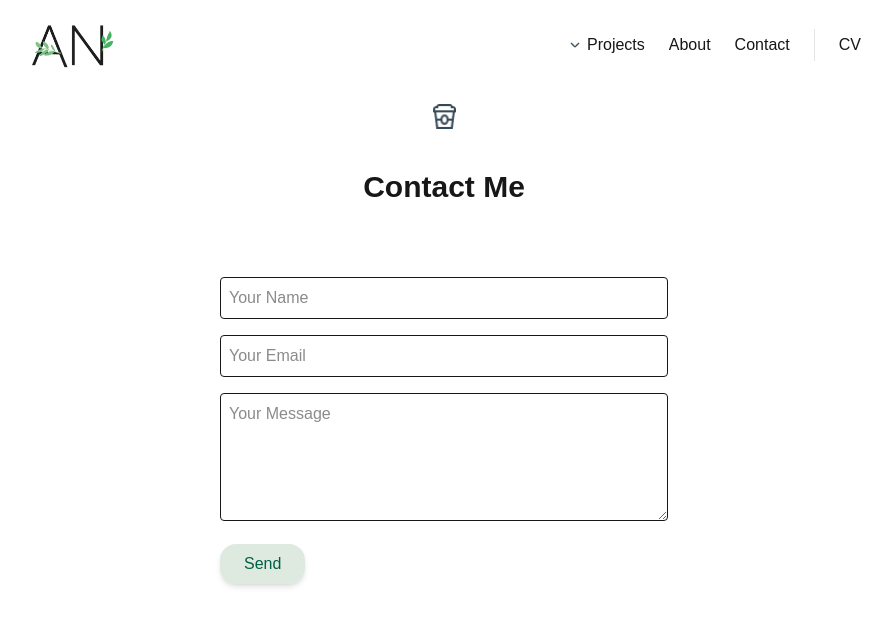
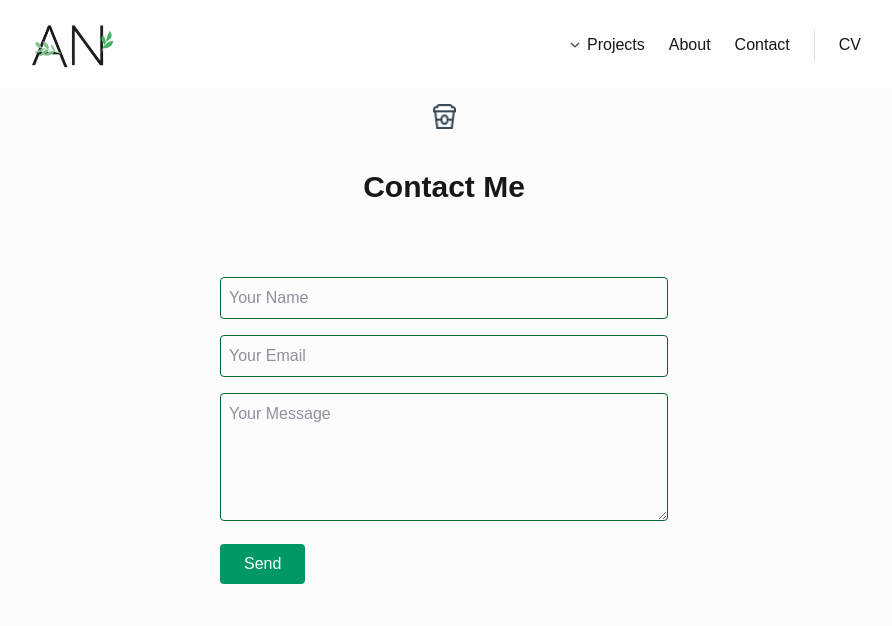
Before and after one commit to AngelaNova/portfolio, a Next.js app: page /contact in a window 1280 px wide. Shown: the top 626 px of the page, without its empty margins (196-1088 px from the left). Built offline with nearby package versions, Linux system fonts and the light colour scheme.

Commit message:
Update  styling of buttons and links

```diff
--- a/src/app/CV/page.tsx
+++ b/src/app/CV/page.tsx
@@ -5,7 +5,7 @@ export default function CV() {
       <a
         href="/cv/Angela_Novakovic_CV.pdf"
         download
-        className="px-6 py-2 bg-blue-500 text-white rounded hover:bg-blue-600"
+        className="px-6 py-2 bg-emerald-500 text-white rounded hover:bg-emerald-600"
       >
         Download CV
       </a>
--- a/src/app/about/page.tsx
+++ b/src/app/about/page.tsx
@@ -1,12 +1,12 @@
 export default function Contact() {
   return (
     <main className="p-4 text-center">
-      <h2 className="text-2xl font-bold mb-4">Contact Me</h2>
+      <h2 className="text-2xl font-bold mb-4 mt-20">Contact Me</h2>
       <p>
         Email:{" "}
         <a
           href="mailto:youremail@example.com"
-          className="text-blue-600 hover:underline"
+          className="text-emerald-600 hover:underline"
         >
           youremail@example.com
         </a>
--- a/src/app/contact/page.tsx
+++ b/src/app/contact/page.tsx
@@ -2,7 +2,7 @@ import Contact from "@/components/Contact";
 
 export default function ContactPage() {
   return (
-    <main className="flex flex-col items-center p-6 pt-30">
+    <main className="flex flex-col items-center p-6 pt-30 bg-[#FCFCFC]">
       <Contact />
     </main>
   );
--- a/src/app/projects/page.tsx
+++ b/src/app/projects/page.tsx
@@ -7,18 +7,20 @@ export default function Projects() {
   ];
 
   return (
-    <main className="p-4">
+    <main className="flex flex-col p-4 bg-gradient-to-b from-white to-[#C8DBCB]">
+      <div className="flex flex-col mt-20 items-center ">
         <h2 className="text-2xl font-bold mb-4">Projects</h2>
         <Project title="Title" text="hello" pic="" />
         <ul className="space-y-2">
           {projects.map((p) => (
             <li key={p.name}>
-            <a href={p.link} className="text-blue-600 hover:underline">
+              <a href={p.link} className="text-emerald-600 hover:underline">
                 {p.name}
               </a>
             </li>
           ))}
         </ul>
+      </div>
     </main>
   );
 }
--- a/src/components/AboutPreview.tsx
+++ b/src/components/AboutPreview.tsx
@@ -36,7 +36,10 @@ export default function AboutPreview() {
         </div>
       </div>
 
-      <Link href="/about" className="text-emerald-600 hover:underline my-10">
+      <Link
+        href="/about"
+        className="text-emerald-600 hover:font-semibold hover:ml-5 my-10"
+      >
         Read more →
       </Link>
     </section>
--- a/src/components/Button.tsx
+++ b/src/components/Button.tsx
@@ -11,8 +11,7 @@ export default function Button({ children, ...props }: ButtonProps) {
   return (
     <button
       {...props}
-      className={`bg-[#C8DBCB]/60 text-emerald-800 px-6 py-2 rounded-2xl shadow-md
-                  hover:bg-[#C8DBCB]/80 hover:cursor-pointer transition-colors duration-200`}
+      className={`px-6 py-2 bg-emerald-600 text-white rounded hover:bg-emerald-500 hover:cursor-pointer`}
     >
       {children}
     </button>
--- a/src/components/Contact.tsx
+++ b/src/components/Contact.tsx
@@ -41,7 +41,10 @@ export default function Contact() {
         className="-mt-10 mb-10 "
       />
       <h2 className="text-3xl font-bold mb-18">Contact Me</h2>
-      <form onSubmit={handleSubmit} className="w-full max-w-md space-y-4">
+      <form
+        onSubmit={handleSubmit}
+        className="w-full max-w-md space-y-4 text-gray-800"
+      >
         <input
           type="text"
           name="name"
@@ -49,7 +52,7 @@ export default function Contact() {
           value={form.name}
           onChange={handleChange}
           required
-          className="w-full p-2 border rounded"
+          className="w-full p-2 border border-green-800 rounded"
         />
         <input
           type="email"
@@ -58,7 +61,7 @@ export default function Contact() {
           value={form.email}
           onChange={handleChange}
           required
-          className="w-full p-2 border rounded"
+          className="w-full p-2 border border-green-800 rounded"
         />
         <textarea
           name="message"
@@ -66,11 +69,11 @@ export default function Contact() {
           value={form.message}
           onChange={handleChange}
           required
-          className="w-full p-2 border rounded h-32"
+          className="w-full p-2 border border-green-800 rounded h-32"
         />
         <Button
           type="submit"
-          className="w-full p-2 bg-blue-500 text-white rounded hover:bg-blue-600"
+          className="w-full p-2 bg-emerald-500 text-white rounded hover:bg-blue-600"
         >
           Send
         </Button>
--- a/src/components/Hero.tsx
+++ b/src/components/Hero.tsx
@@ -9,13 +9,13 @@ export default function Hero() {
       <div className="space-x-4">
         <a
           href="/projects"
-          className="px-6 py-2 bg-emerald-600 text-white rounded hover:bg-[#C8DBCB]"
+          className="px-6 py-2 bg-emerald-600 text-white rounded hover:bg-emerald-600/80"
         >
           View Projects
         </a>
         <a
           href="/contact"
-          className="px-6 py-2 border border-emerald-600 text-emerald-600 rounded hover:bg-[#C8DBCB]"
+          className="px-6 py-2 border border-emerald-600 text-emerald-600 rounded hover:bg-[#FCFCFC]/30"
         >
           Contact Me
         </a>
--- a/src/components/Navbar.tsx
+++ b/src/components/Navbar.tsx
@@ -4,7 +4,7 @@ import DropDownMenu from "./DropDownMenu";
 
 export default function Navbar() {
   return (
-    <nav className="fixed w-full flex justify-around items-center space-x-6 p-4 bg-white/50 backdrop-blur-md mb-6 ">
+    <nav className="fixed top-0 left-0  w-full flex justify-around items-center space-x-6 p-4 bg-white/50 backdrop-blur-md mb-6 ">
       <div className="flex">
         <Link href="/">
           <Image src="/AN_Logo.png" alt="AN logo" width={90} height={90} />
@@ -13,7 +13,7 @@ export default function Navbar() {
       <div className="flex flex-row justify-around items-center space-x-6">
         <DropDownMenu
           title="Projects"
-          titleHref="/Projects"
+          titleHref="/projects"
           links={[
             { label: "Learn Orgo Chem", href: "/projects/LearnOrgoChem" },
             { label: "Financial App", href: "/projects/FinancialApp" },
--- a/src/components/ProjectPreview.tsx
+++ b/src/components/ProjectPreview.tsx
@@ -30,7 +30,10 @@ export default function ProjectsPreview() {
         ))}
       </div>
       <div className="mt-6">
-        <Link href="/projects" className="text-emerald-600 hover:underline">
+        <Link
+          href="/projects"
+          className="text-emerald-600 hover:font-semibold hover:ml-5 my-10"
+        >
           See all projects →
         </Link>
       </div>
```
Lines whose indentation alone changed are shown as unchanged.
